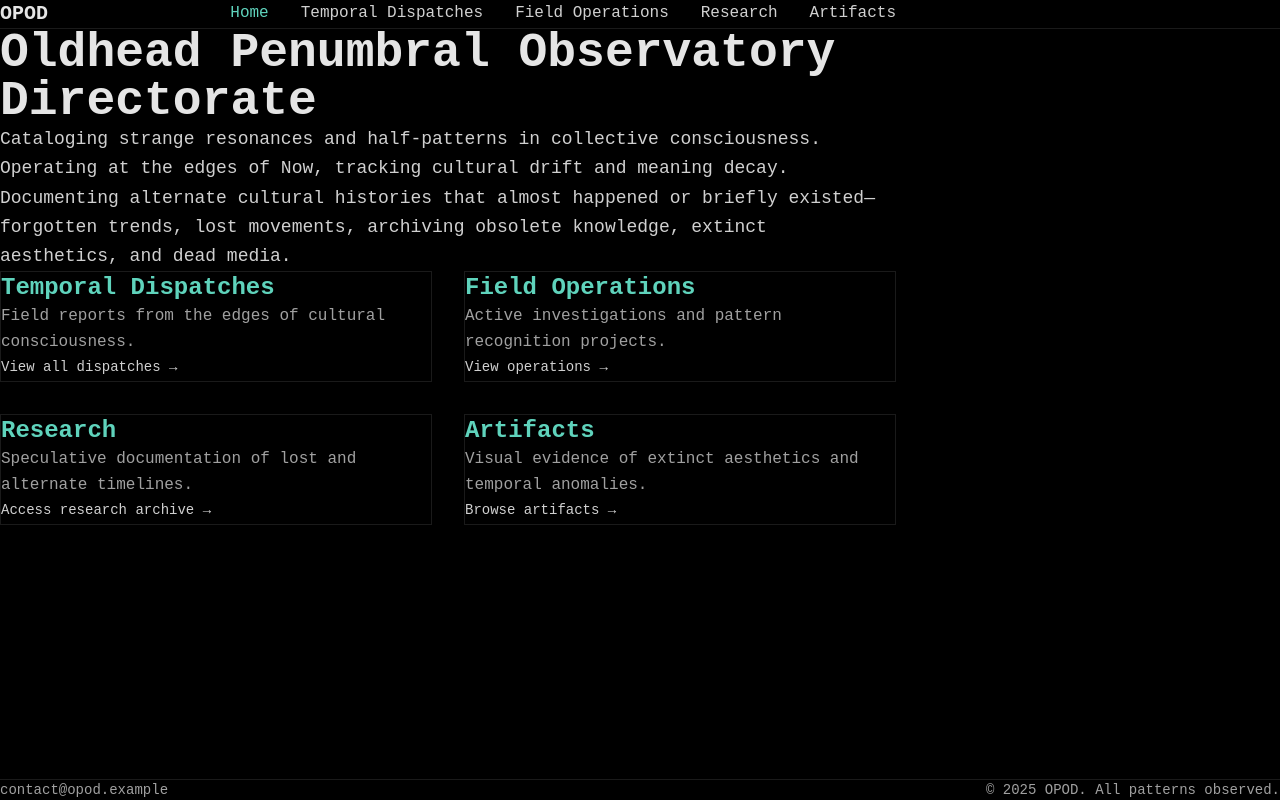
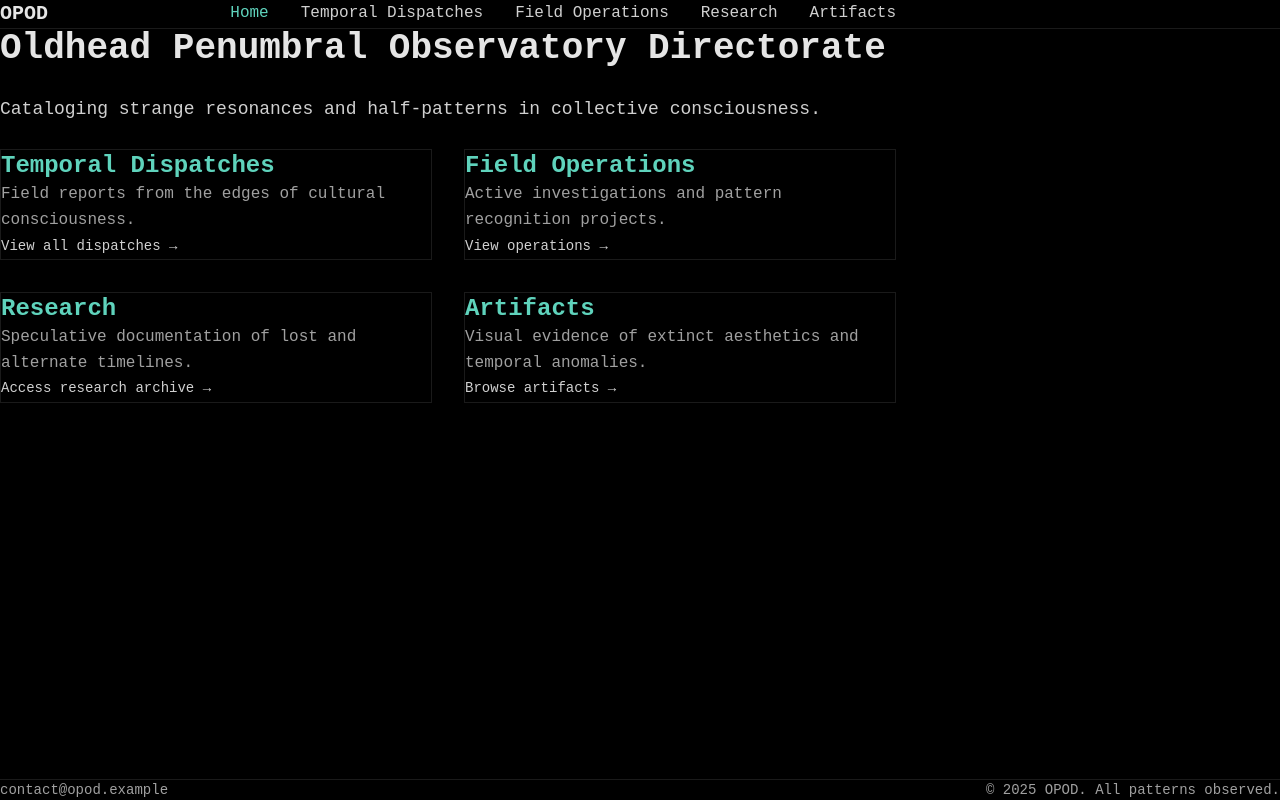
Before and after one commit to oldheadsouf/opod, an Astro site: page / in a window 1280 px wide. Built offline with nearby package versions, Linux system fonts and the light colour scheme; Astro itself is replaced by a stand-in of ours.

Commit message:
spacing tweaks

```diff
--- a/src/pages/index.astro
+++ b/src/pages/index.astro
@@ -7,17 +7,14 @@
     <div class="max-w-4xl mx-auto">
       <!-- Hero Section -->
       <section class="mb-16">
-        <h1 class="text-4xl md:text-5xl font-bold text-ghost mb-6">
+        <h1 class="text-3xl md:text-4xl font-bold text-ghost mb-6">
           Oldhead Penumbral Observatory Directorate
         </h1>
+        <br />
         <p class="text-lg text-mist leading-relaxed mb-4">
           Cataloging strange resonances and half-patterns in collective consciousness.
         </p>
-        <p class="text-lg text-mist leading-relaxed">
-          Operating at the edges of Now, tracking cultural drift and meaning decay.
-          Documenting alternate cultural histories that almost happened or briefly existed—forgotten
-          trends, lost movements, archiving obsolete knowledge, extinct aesthetics, and dead media.
-        </p>
+        <br />
       </section>
 
       <!-- Section Previews -->
```
